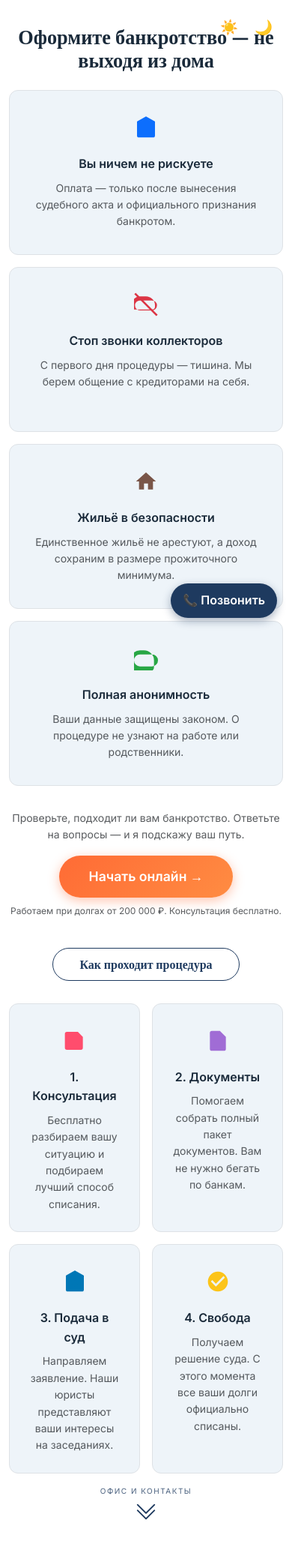
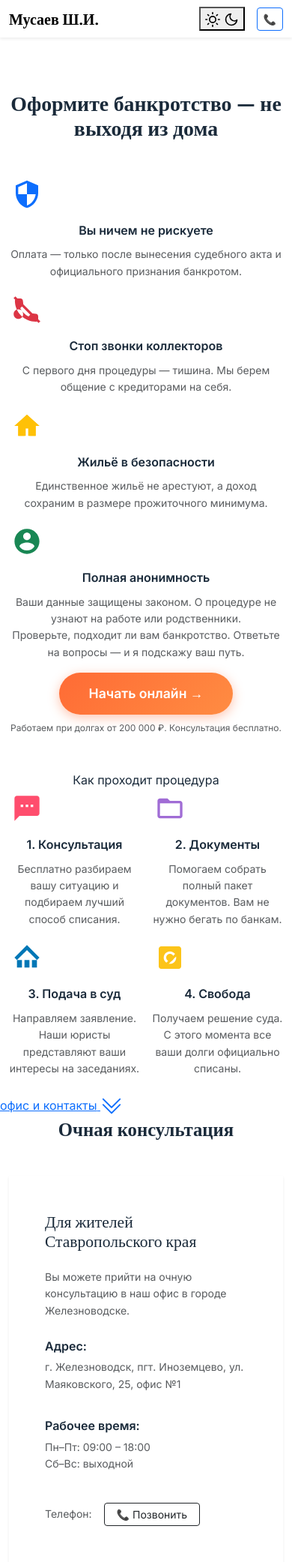
Before and after one commit to mus-shi/bankruptcy, a Flask app: page / in a window 390 px wide. Shown: the top 2083 px of the page at 75% size. Run offline with Flask 3, Linux system fonts and the light colour scheme; some libraries are stand-ins or nearby versions.

Commit message:
Update index.html

```diff
--- a/templates/index.html
+++ b/templates/index.html
@@ -7,201 +7,79 @@
   <link href="https://fonts.googleapis.com/css2?family=Playfair+Display:wght@700&family=Inter:wght@400;500;600&display=swap" rel="stylesheet">
   <link href="https://cdn.jsdelivr.net/npm/bootstrap@5.3.2/dist/css/bootstrap.min.css" rel="stylesheet">
   <link rel="stylesheet" href="{{ url_for('static', filename='css/style.css') }}">
-  <style>
-    html { scroll-behavior: smooth; }
-
-    .hero-viewport {
-      min-height: 100vh;
-      display: flex;
-      flex-direction: column;
-      justify-content: space-between;
-      padding: 2vh 0;
-      box-sizing: border-box;
-    }
-
-    .equal-block {
-      background-color: #eef4f9;
-      border: 1px solid #dee2e6;
-      border-radius: 12px;
-      padding: 25px !important;
-      height: 100%;
-      min-height: 220px;
-      display: flex;
-      flex-direction: column;
-      align-items: center;
-      justify-content: flex-start;
-      text-align: center;
-      transition: all 0.3s ease;
-      cursor: default;
-      position: relative;
-      overflow: hidden;
-    }
-
-    body.dark .equal-block {
-      background-color: #1e1e1e;
-      border: 1px solid #4a4a4a;
-    }
-
-    .equal-block:hover {
-      transform: translateY(-5px);
-      background-color: #ffffff;
-      box-shadow: 0 12px 30px rgba(30, 58, 95, 0.15);
-      border-color: #0d6efd;
-    }
-
-    body.dark .equal-block:hover {
-      background-color: #2a2a2a;
-      box-shadow: 0 12px 30px rgba(0, 0, 0, 0.3);
-      border-color: #4a7ab5;
-    }
-
-    .process-title-frame {
-      display: inline-block;
-      padding: 8px 35px;
-      border: 1.5px solid #1e3a5f;
-      border-radius: 50px;
-      color: #1e3a5f;
-      font-weight: 600;
-      margin-bottom: 30px;
-      font-family: 'Playfair Display', serif;
-    }
-
-    body.dark .process-title-frame {
-      border: 1.5px solid #4a7ab5;
-      color: #4a7ab5;
-    }
-
-    .cta-container {
-      text-align: center;
-      width: 100%;
-      margin-top: 2rem;
-      position: relative;
-    }
-
-    .scroll-indicator {
-      text-align: center;
-      text-decoration: none;
-      color: #1e3a5f;
-      display: block;
-      margin-top: 15px;
-    }
-
-    body.dark .scroll-indicator {
-      color: #4a7ab5;
-    }
-
-    .scroll-label {
-      font-size: 10px;
-      text-transform: uppercase;
-      letter-spacing: 1.5px;
-      display: block;
-      margin-bottom: 5px;
-      opacity: 0.8;
-    }
-
-    .office-section {
-      padding: 60px 0;
-      background: var(--bg-body);
-    }
-
-    .office-card {
-      border: 1px solid #eee;
-      border-radius: 12px;
-      overflow: hidden;
-      box-shadow: 0 5px 15px rgba(0,0,0,0.03);
-    }
-
-    body.dark .office-card {
-      border: 1px solid #4a4a4a;
-      box-shadow: 0 5px 15px rgba(0,0,0,0.3);
-    }
-
-    .reveal {
-      opacity: 0;
-      transform: translateY(30px);
-      transition: 0.8s ease-out;
-    }
-    .reveal.active {
-      opacity: 1;
-      transform: translateY(0);
-    }
-
-    .theme-toggle {
-      position: absolute;
-      top: 20px;
-      right: 20px;
-      display: flex;
-      gap: 10px;
-    }
-    .theme-btn {
-      background: none;
-      border: none;
-      cursor: pointer;
-      font-size: 1.2rem;
-      color: var(--text-main);
-      transition: color 0.3s;
-    }
-    .theme-btn:hover {
-      color: var(--quiz-theme-color);
-    }
-  </style>
 </head>
 <body>
 
+<nav class="navbar fixed-top main-navbar shadow-sm">
+  <div class="container d-flex justify-content-between align-items-center">
+    <div class="d-flex align-items-center gap-3">
+      <span class="navbar-brand mb-0 h1 fw-bold" style="font-family: 'Playfair Display', serif;">Мусаев Ш.И.</span>
+    </div>
+
+    <div class="d-flex align-items-center gap-3">
+      <button class="theme-toggle-btn" id="theme-toggler" aria-label="Переключить тему">
+        <svg class="icon-sun" xmlns="http://www.w3.org/2000/svg" width="20" height="20" viewBox="0 0 24 24" fill="none" stroke="currentColor" stroke-width="2" stroke-linecap="round" stroke-linejoin="round"><circle cx="12" cy="12" r="5"></circle><line x1="12" y1="1" x2="12" y2="3"></line><line x1="12" y1="21" x2="12" y2="23"></line><line x1="4.22" y1="4.22" x2="5.64" y2="5.64"></line><line x1="18.36" y1="18.36" x2="19.78" y2="19.78"></line><line x1="1" y1="12" x2="3" y2="12"></line><line x1="21" y1="12" x2="23" y2="12"></line><line x1="4.22" y1="19.78" x2="5.64" y2="18.36"></line><line x1="18.36" y1="5.64" x2="19.78" y2="4.22"></line></svg>
+        <svg class="icon-moon" xmlns="http://www.w3.org/2000/svg" width="20" height="20" viewBox="0 0 24 24" fill="none" stroke="currentColor" stroke-width="2" stroke-linecap="round" stroke-linejoin="round"><path d="M21 12.79A9 9 0 1 1 11.21 3 7 7 0 0 0 21 12.79z"></path></svg>
+      </button>
+
+      <a href="tel:+79991234567" class="btn btn-sm btn-outline-primary fw-bold btn-call-top">
+        📞 <span class="d-none d-sm-inline">Позвонить</span>
+      </a>
+    </div>
+  </div>
+</nav>
+
 <div class="hero-viewport">
-  <header class="container text-center">
-    <div class="theme-toggle">
-      <button class="theme-btn" id="light-theme-btn" aria-label="Светлая тема">☀️</button>
-      <button class="theme-btn" id="dark-theme-btn" aria-label="Темная тема">🌙</button>
-    </div>
-    <h1 class="mb-4 mt-3" style="font-family: 'Playfair Display', serif; font-size: calc(1.4rem + 1vw);">
+  <header class="container text-center mt-5 pt-5">
+
+    <h1 class="mb-5 mt-4 hero-title">
       Оформите банкротство — не выходя из дома
     </h1>
 
-    <div class="row g-3">
-      <!-- Блок 1 -->
+    <div class="row g-3 align-items-stretch">
       <div class="col-lg-3 col-md-6">
-        <div class="equal-block">
-          <div class="icon-wrapper">
-            <svg xmlns="http://www.w3.org/2000/svg" viewBox="0 0 24 24" width="32" height="32" fill="#0d6efd">
-              <path d="M12 1L3 6v14a2 2 0 002 2h14a2 2 0 002-2V6l-9-5z"/>
+        <div class="equal-block h-100">
+          <div class="icon-wrapper text-primary">
+            <svg xmlns="http://www.w3.org/2000/svg" viewBox="0 0 24 24" width="40" height="40" fill="currentColor">
+              <path d="M12 1L3 5v6c0 5.55 3.84 10.74 9 12 5.16-1.26 9-6.45 9-12V5l-9-4zm0 10.99h7c-.53 4.12-3.28 7.79-7 8.94V12H5V6.3l7-3.11v8.8z"/>
             </svg>
           </div>
           <strong class="d-block mb-2">Вы ничем не рискуете</strong>
           <div class="small text-muted">Оплата — только после вынесения судебного акта и официального признания банкротом.</div>
         </div>
       </div>
-      <!-- Блок 2 -->
+
       <div class="col-lg-3 col-md-6">
-        <div class="equal-block">
-          <div class="icon-wrapper">
-            <svg xmlns="http://www.w3.org/2000/svg" viewBox="0 0 24 24" width="32" height="32" fill="#dc3545">
-              <path d="M18 8a5 5 0 010 10H6a5 5 0 010-10h12m0-4H6a9 9 0 00-9 9v1a3 3 0 003 3h18a3 3 0 003-3v-1a9 9 0 00-9-9z"/>
-              <line x1="1" y1="1" x2="23" y2="23" stroke="#dc3545" stroke-width="2"/>
+        <div class="equal-block h-100">
+          <div class="icon-wrapper text-danger">
+            <svg xmlns="http://www.w3.org/2000/svg" viewBox="0 0 24 24" width="40" height="40" fill="currentColor">
+               <path d="M19.23 15.26l-2.54-.29c-.61-.07-1.21.14-1.64.57l-1.84 1.84c-2.83-1.44-5.15-3.75-6.59-6.59l1.85-1.85c.43-.43.64-1.03.57-1.64l-.29-2.52c-.12-1.01-.97-1.77-1.99-1.77H4.19C3.17 3 2.34 3.84 2.34 4.86c0 9.27 7.52 16.79 16.79 16.79 1.02 0 1.86-.83 1.86-1.85v-2.56c0-1.01-.76-1.87-1.76-1.98zM5.13 19.35c-2.09 0-3.79-1.7-3.79-3.79S3.04 11.77 5.13 11.77s3.79 1.7 3.79 3.79-1.7 3.79-3.79 3.79z"/>
+               <line x1="2" y1="2" x2="22" y2="22" stroke="currentColor" stroke-width="2"/>
             </svg>
           </div>
           <strong class="d-block mb-2">Стоп звонки коллекторов</strong>
           <div class="small text-muted">С первого дня процедуры — тишина. Мы берем общение с кредиторами на себя.</div>
         </div>
       </div>
-      <!-- Блок 3 -->
+
       <div class="col-lg-3 col-md-6">
-        <div class="equal-block">
-          <div class="icon-wrapper">
-            <svg xmlns="http://www.w3.org/2000/svg" viewBox="0 0 24 24" width="32" height="32" fill="#795548">
+        <div class="equal-block h-100">
+          <div class="icon-wrapper text-warning">
+            <svg xmlns="http://www.w3.org/2000/svg" viewBox="0 0 24 24" width="40" height="40" fill="currentColor">
               <path d="M10 20v-6h4v6h5v-8h3L12 3 2 12h3v8z"/>
+              <path d="M12 5.69l5 4.5V18h-2v-6H9v6H7v-7.81l5-4.5M12 3L2 12h3v8h6v-6h2v6h6v-8h3L12 3z"/>
             </svg>
           </div>
           <strong class="d-block mb-2">Жильё в безопасности</strong>
           <div class="small text-muted">Единственное жильё не арестуют, а доход сохраним в размере прожиточного минимума.</div>
         </div>
       </div>
-      <!-- Блок 4 -->
+
       <div class="col-lg-3 col-md-6">
-        <div class="equal-block">
-          <div class="icon-wrapper">
-            <svg xmlns="http://www.w3.org/2000/svg" viewBox="0 0 24 24" width="32" height="32" fill="#28a745">
-              <path d="M18 8a6 6 0 010 12H6a6 6 0 010-12h12m0-4H6a10 10 0 00-10 10v7a4 4 0 004 4h16a4 4 0 004-4v-7a10 10 0 00-10-10z"/>
+        <div class="equal-block h-100">
+          <div class="icon-wrapper text-success">
+            <svg xmlns="http://www.w3.org/2000/svg" viewBox="0 0 24 24" width="40" height="40" fill="currentColor">
+              <path d="M12 2C6.48 2 2 6.48 2 12s4.48 10 10 10 10-4.48 10-10S17.52 2 12 2zm0 3c1.66 0 3 1.34 3 3s-1.34 3-3 3-3-1.34-3-3 1.34-3 3-3zm0 14.2c-2.5 0-4.71-1.28-6-3.22.03-1.99 4-3.08 6-3.08 1.99 0 5.97 1.09 6 3.08-1.29 1.94-3.5 3.22-6 3.22z"/>
             </svg>
           </div>
           <strong class="d-block mb-2">Полная анонимность</strong>
@@ -218,57 +96,60 @@
       </div>
 
       <div id="quiz-wrapper" class="quiz-inline-card" style="display: none;">
-        <div class="d-flex justify-content-end">
-          <button type="button" class="btn-close-quiz" onclick="closeQuiz()" aria-label="Закрыть">×</button>
-        </div>
-        <div id="quiz-container"></div>
+        <button type="button" class="btn-close-quiz" onclick="closeQuiz()" aria-label="Закрыть">
+            <svg xmlns="http://www.w3.org/2000/svg" width="24" height="24" viewBox="0 0 24 24" fill="none" stroke="currentColor" stroke-width="2" stroke-linecap="round" stroke-linejoin="round"><line x1="18" y1="6" x2="6" y2="18"></line><line x1="6" y1="6" x2="18" y2="18"></line></svg>
+        </button>
+        <div id="quiz-container" class="pt-2"></div>
       </div>
     </div>
   </header>
 
-  <section class="container text-center mt-4">
+  <section class="container text-center mt-5 mb-4">
     <span class="process-title-frame">Как проходит процедура</span>
 
-    <div class="row g-3">
+    <div class="row g-3 align-items-stretch">
       <div class="col-lg-3 col-md-6 col-6">
-        <div class="equal-block">
-          <div class="icon-wrapper">
-            <svg xmlns="http://www.w3.org/2000/svg" viewBox="0 0 24 24" width="32" height="32" fill="#ff4d6d">
-              <path d="M20 21H4a2 2 0 01-2-2V5a2 2 0 012-2h11l5 5v11a2 2 0 01-2 2z"/>
+        <div class="equal-block h-100">
+          <div class="icon-wrapper" style="color: #ff4d6d;">
+             <svg xmlns="http://www.w3.org/2000/svg" viewBox="0 0 24 24" width="40" height="40" fill="currentColor">
+               <path d="M20 2H4c-1.1 0-2 .9-2 2v18l4-4h14c1.1 0 2-.9 2-2V4c0-1.1-.9-2-2-2zM9 11H7V9h2v2zm4 0h-2V9h2v2zm4 0h-2V9h2v2z"/>
             </svg>
           </div>
           <strong class="d-block mb-2">1. Консультация</strong>
           <div class="small text-muted">Бесплатно разбираем вашу ситуацию и подбираем лучший способ списания.</div>
         </div>
       </div>
+
       <div class="col-lg-3 col-md-6 col-6">
-        <div class="equal-block">
-          <div class="icon-wrapper">
-            <svg xmlns="http://www.w3.org/2000/svg" viewBox="0 0 24 24" width="32" height="32" fill="#a06cd5">
-              <path d="M14 2H6a2 2 0 00-2 2v16a2 2 0 002 2h12a2 2 0 002-2V8l-6-6z"/>
+        <div class="equal-block h-100">
+          <div class="icon-wrapper" style="color: #a06cd5;">
+            <svg xmlns="http://www.w3.org/2000/svg" viewBox="0 0 24 24" width="40" height="40" fill="currentColor">
+              <path d="M20 6h-8l-2-2H4c-1.1 0-1.99.9-1.99 2L2 18c0 1.1.9 2 2 2h16c1.1 0 2-.9 2-2V8c0-1.1-.9-2-2-2zm0 12H4V8h16v10z"/>
             </svg>
           </div>
           <strong class="d-block mb-2">2. Документы</strong>
           <div class="small text-muted">Помогаем собрать полный пакет документов. Вам не нужно бегать по банкам.</div>
         </div>
       </div>
+
       <div class="col-lg-3 col-md-6 col-6">
-        <div class="equal-block">
-          <div class="icon-wrapper">
-            <svg xmlns="http://www.w3.org/2000/svg" viewBox="0 0 24 24" width="32" height="32" fill="#0077b6">
-              <path d="M12 1L3 6v14a2 2 0 002 2h14a2 2 0 002-2V6l-9-5z"/>
-              <circle cx="12" cy="13" r="3" fill="none" stroke="#0077b6" stroke-width="2"/>
+        <div class="equal-block h-100">
+          <div class="icon-wrapper" style="color: #0077b6;">
+            <svg xmlns="http://www.w3.org/2000/svg" viewBox="0 0 24 24" width="40" height="40" fill="currentColor">
+              <path d="M12 2L2 12l2 2 8-8 8 8 2-2L12 2z"/> <path d="M4 14h4v6H4zm6 0h4v6h-4zm6 0h4v6h-4z"/>
             </svg>
           </div>
           <strong class="d-block mb-2">3. Подача в суд</strong>
           <div class="small text-muted">Направляем заявление. Наши юристы представляют ваши интересы на заседаниях.</div>
         </div>
       </div>
+
       <div class="col-lg-3 col-md-6 col-6">
-        <div class="equal-block">
-          <div class="icon-wrapper">
-            <svg xmlns="http://www.w3.org/2000/svg" viewBox="0 0 24 24" width="32" height="32" fill="#fcc419">
-              <path d="M12 2C6.48 2 2 6.48 2 12s4.48 10 10 10 10-4.48 10-10S17.52 2 12 2zm-2 15l-5-5 1.41-1.41L10 14.17l7.59-7.59L19 8l-9 9z"/>
+        <div class="equal-block h-100">
+          <div class="icon-wrapper" style="color: #fcc419;">
+            <svg xmlns="http://www.w3.org/2000/svg" viewBox="0 0 24 24" width="40" height="40" fill="currentColor">
+              <path d="M19 3H5c-1.1 0-2 .9-2 2v14c0 1.1.9 2 2 2h14c1.1 0 2-.9 2-2V5c0-1.1-.9-2-2-2zm-7 14c-2.76 0-5-2.24-5-5s2.24-5 5-5 5 2.24 5 5-2.24 5-5 5zm0-8c-1.66 0-3 1.34-3 3s1.34 3 3 3 3-1.34 3-3-1.34-3-3-3z"/>
+              <path d="M9 16.17L4.83 12l-1.42 1.41L9 19 21 7l-1.41-1.41z" fill="currentColor"/>
             </svg>
           </div>
           <strong class="d-block mb-2">4. Свобода</strong>
@@ -278,7 +159,7 @@
     </div>
   </section>
 
-  <a href="#office-block" class="scroll-indicator">
+  <a href="#office-block" class="scroll-indicator pb-3">
     <span class="scroll-label">офис и контакты</span>
     <svg width="30" height="30" fill="currentColor" viewBox="0 0 16 16"><path d="M1.646 6.646a.5.5 0 0 1 .708 0L8 12.293l5.646-5.647a.5.5 0 0 1 .708.708l-6 6a.5.5 0 0 1-.708 0l-6-6a.5.5 0 0 1 0-.708z"/><path d="M1.646 2.646a.5.5 0 0 1 .708 0L8 8.293l5.646-5.647a.5.5 0 0 1 .708.708l-6 6a.5.5 0 0 1-.708 0l-6-6a.5.5 0 0 1 0-.708z"/></svg>
   </a>
@@ -288,8 +169,8 @@
   <div class="container">
     <h2 class="text-center mb-5" style="font-family: 'Playfair Display', serif;">Очная консультация</h2>
     <div class="row g-0 office-card shadow-sm">
-      <div class="col-md-6 p-5">
-        <h3 class="h4 mb-4" style="color: #1e3a5f;">Для жителей Ставропольского края</h3>
+      <div class="col-md-6 p-5 d-flex flex-column justify-content-center">
+        <h3 class="h4 mb-4" style="color: var(--primary-color);">Для жителей Ставропольского края</h3>
         <p class="small text-muted mb-4">Вы можете прийти на очную консультацию в наш офис в городе Железноводске.</p>
         <div class="mb-3">
           <p class="mb-1"><strong>Адрес:</strong></p>
@@ -301,7 +182,7 @@
           <p class="text-muted small">Сб–Вс: выходной</p>
         </div>
         <div class="d-flex align-items-center gap-3">
-          <span class="small">Телефон:</span>
+          <span class="small text-muted">Телефон:</span>
           <a href="tel:+79991234567" class="btn btn-outline-dark btn-sm px-3">📞 Позвонить</a>
         </div>
       </div>
@@ -322,16 +203,19 @@
   <div class="container">
     <div class="d-flex justify-content-center align-items-center gap-4 mb-4">
       <a href="https://wa.me/79991234567" target="_blank" class="social-link" aria-label="WhatsApp">
-        <img src="https://upload.wikimedia.org/wikipedia/commons/6/6b/WhatsApp.svg" alt="WhatsApp Logo" class="footer-social-img">
+        <img src="https://upload.wikimedia.org/wikipedia/commons/6/6b/WhatsApp.svg" alt="WhatsApp" class="footer-social-img">
       </a>
       <a href="https://t.me/ripe_man" target="_blank" class="social-link" aria-label="Telegram">
-        <img src="https://upload.wikimedia.org/wikipedia/commons/8/82/Telegram_logo.svg" alt="Telegram Logo" class="footer-social-img">
+        <img src="https://upload.wikimedia.org/wikipedia/commons/8/82/Telegram_logo.svg" alt="Telegram" class="footer-social-img">
       </a>
       <a href="https://vk.com/club235261619?from=groups" target="_blank" class="social-link" aria-label="VK">
-        <img src="https://upload.wikimedia.org/wikipedia/commons/2/21/VK_logo.svg" alt="VK Logo" class="footer-social-img">
+        <svg class="footer-social-img" xmlns="http://www.w3.org/2000/svg" viewBox="0 0 24 24" fill="#0077FF">
+            <path d="M13.162 18.994c.609 0 1.016-.368 1.256-1.112 1.33-4.138 3.736-5.467 6.004-5.267.568.049.824.279.792.833-.036.554-.316.896-.86.946-1.42.132-2.316.8-2.676 1.996-.328 1.092.176 1.94 1.376 2.04 1.256.104 2.228-.696 2.916-1.604.492-.656.492-1.636 0-2.292-.492-.656-1.396-1.076-2.212-1.028-.816.048-1.576.544-1.996 1.304-.42.76-.328 1.684.228 2.348.556.664 1.488.94 2.304.684.816-.256 1.376-1.016 1.376-1.872 0-.856-.696-1.552-1.552-1.552H3.88c-.856 0-1.552.696-1.552 1.552s.696 1.552 1.552 1.552h9.28z"/>
+            <path d="M12 0C5.373 0 0 5.373 0 12s5.373 12 12 12 12-5.373 12-12S18.627 0 12 0zm6.16 15.64c-.936 1.38-2.484 2.22-4.128 2.22-1.284 0-2.52-.492-3.48-1.38-2.64-2.46-4.32-5.88-4.68-9.48-.06-.588.372-1.104.96-1.164.588-.06 1.104.372 1.164.96.3 3.012 1.704 5.868 3.912 7.932.708.66 1.62 1.02 2.568 1.02 1.164 0 2.268-.588 2.928-1.56.516-.768.456-1.788-.144-2.484-.6-.696-1.608-1.02-2.532-.816-.924.204-1.62 1.008-1.62 1.956 0 .864.54 1.62 1.356 1.86.816.24 1.68-.132 2.064-.888.384-.756.12-1.68-.612-2.112-.732-.432-1.656-.192-2.088.54-.432.732-.192 1.656.54 2.088.732.432 1.656.192 2.088-.54.216-.36.216-.804 0-1.164-.216-.36-.6-.588-1.02-.588-.42 0-.804.228-1.02.588s-.216.804 0 1.164c.432.732 1.356.972 2.088.54z"/>
+        </svg>
       </a>
       <a href="https://commons.wikimedia.org/wiki/File:Max_logo_2025.png" title="Max Messenger" target="_blank" class="social-link">
-        <img src="https://upload.wikimedia.org/wikipedia/commons/thumb/7/75/Max_logo_2025.png/64px-Max_logo_2025.png" alt="Max Logo" class="footer-social-img">
+        <img src="https://upload.wikimedia.org/wikipedia/commons/thumb/7/75/Max_logo_2025.png/64px-Max_logo_2025.png" alt="Max" class="footer-social-img">
       </a>
     </div>
 
@@ -344,11 +228,6 @@
   </div>
 </footer>
 
-<!-- ЛИПКАЯ КНОПКА ЗВОНКА -->
-<div class="call-sticky">
-  <a href="tel:+79991234567">📞 Позвонить</a>
-</div>
-
 <script src="https://www.google.com/recaptcha/api.js?render=6Lc_4kIsAAAAAIosVgEXXSdjvdSRmVJEzPhD5YhK"></script>
 <script>
   function reveal() {
@@ -359,11 +238,22 @@
   window.addEventListener("scroll", reveal);
   reveal();
 
-  const lightBtn = document.getElementById('light-theme-btn');
-  const darkBtn = document.getElementById('dark-theme-btn');
+  const themeToggler = document.getElementById('theme-toggler');
+  const body = document.body;
 
-  lightBtn.addEventListener('click', () => document.body.classList.remove('dark'));
-  darkBtn.addEventListener('click', () => document.body.classList.add('dark'));
+  // Проверка сохраненной темы
+  if (localStorage.getItem('theme') === 'dark') {
+      body.classList.add('dark');
+  }
+
+  themeToggler.addEventListener('click', () => {
+    body.classList.toggle('dark');
+    if (body.classList.contains('dark')) {
+        localStorage.setItem('theme', 'dark');
+    } else {
+        localStorage.setItem('theme', 'light');
+    }
+  });
 
   window.closeQuiz = function() {
     const wrapper = document.getElementById('quiz-wrapper');
```
